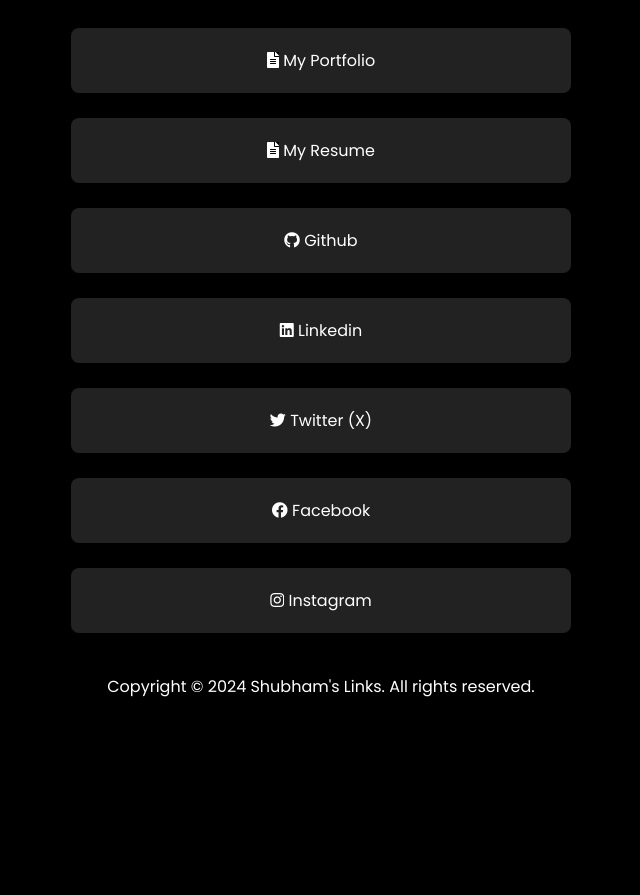
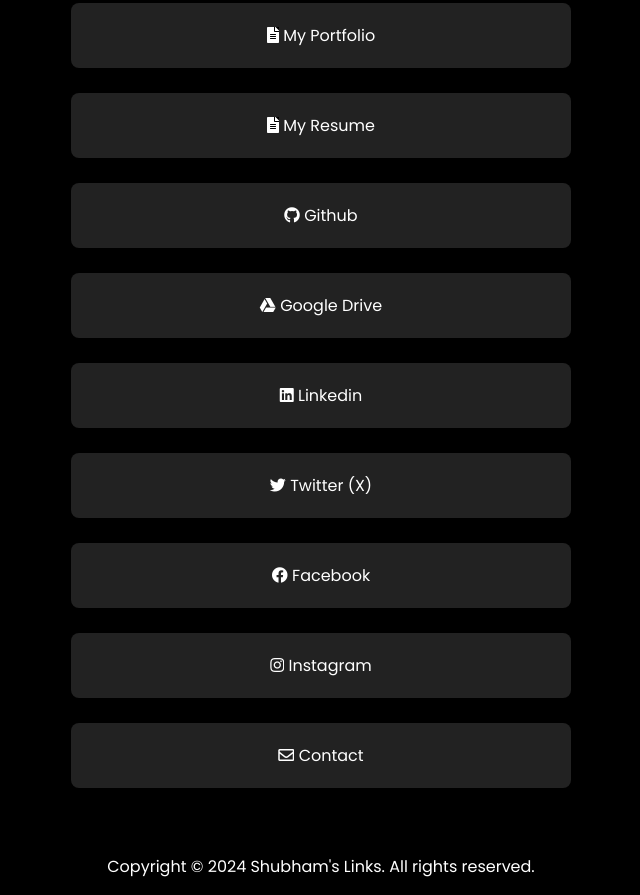
Before and after one commit to s4shubham2001/Shubham-s-Links, a plain HTML site: page index.html in a window 1280 px wide. Shown: the part 605-1500 px from the top of the page, without its empty margins (319-959 px from the left). Before the commit the page ends 1320 px from the top, so only its background shows below. Drawn offline with Linux system fonts and the light colour scheme.

Commit message:
index.html

```diff
--- a/index.html
+++ b/index.html
@@ -31,12 +31,10 @@
     <br>
     <hr style="width: 500px;">
     <br>
-    <br>
 
     <!-- Links -->
-    <button><i class="fas fa-file-alt"></i><a
-        href="https://p4portfolio.netlify.app/" target="_blank"> My
-        Portfolio</a></button>
+    <button><i class="fas fa-file-alt"></i><a href="https://p4portfolio.netlify.app/" target="_blank"> My
+            Portfolio</a></button>
     <br>
     <button><i class="fas fa-file-alt"></i><a
             href="https://s4shubh1m.hackerresume.io/b1a65d63-0da0-406f-979a-9ff0b33efdfc" target="_blank"> My
@@ -44,6 +42,10 @@
     <br>
     <button><i style="background-color: #222222;" class="fab fa-github"></i><a href="https://github.com/s4shubham2001"
             target="_blank"> Github</a></button>
+    <br>
+    <button><i style="background-color: #222222;" class="fab fa-google-drive"></i><a
+            href="https://drive.google.com/drive/folders/1SEABUIi-BFKYeyTNsUymXcclq_zkVBOD?usp=sharing" target="_blank">
+            Google Drive</a></button>
     <br>
     <button><i style="background-color: #222222;" class="fab fa-linkedin"></i><a
             href="https://www.linkedin.com/in/shubham-jangra-08891b1a5/" target="_blank"> Linkedin</a></button>
@@ -57,7 +59,10 @@
     <button><i style="background-color: #222222;" class="fab fa-instagram"></i><a
             href="https://www.instagram.com/_._cyb3r_._/?hl=en" target="_blank"> Instagram</a></button>
     <br>
-
+    <button><i style="background-color: #222222;" class="far fa-envelope"></i><a
+            href="https://p4portfolio.netlify.app/#contact" target="_blank"> Contact</a></button>
+    <br>
+    <br>
     <!-- Footer -->
     <p style="text-align: center; color: white;">Copyright © 2024 Shubham's Links. All rights reserved.</p>
 
```
